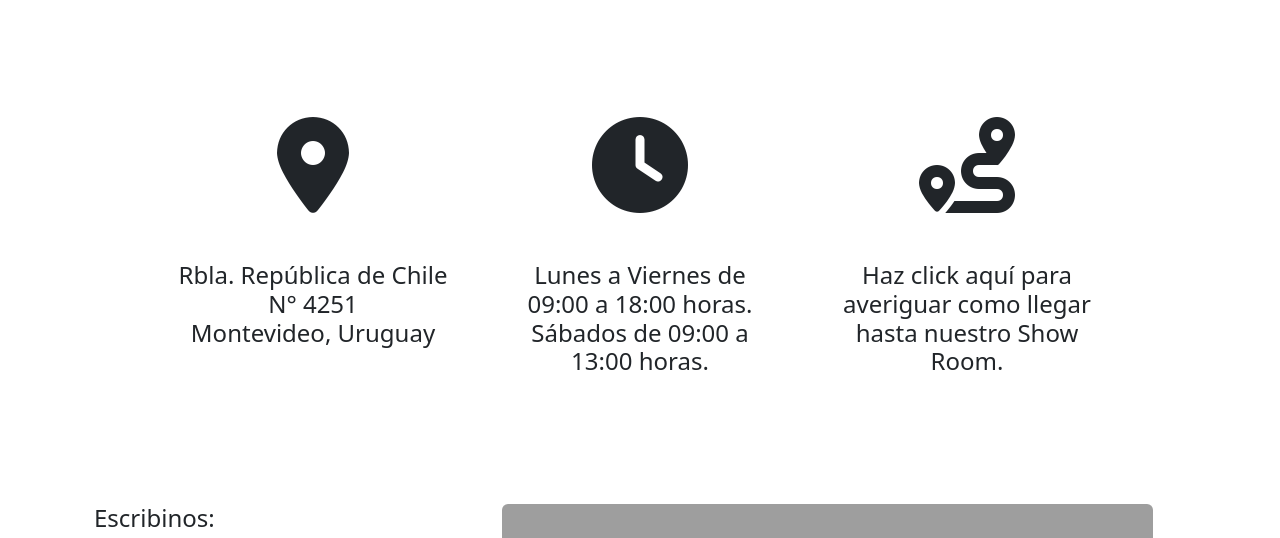
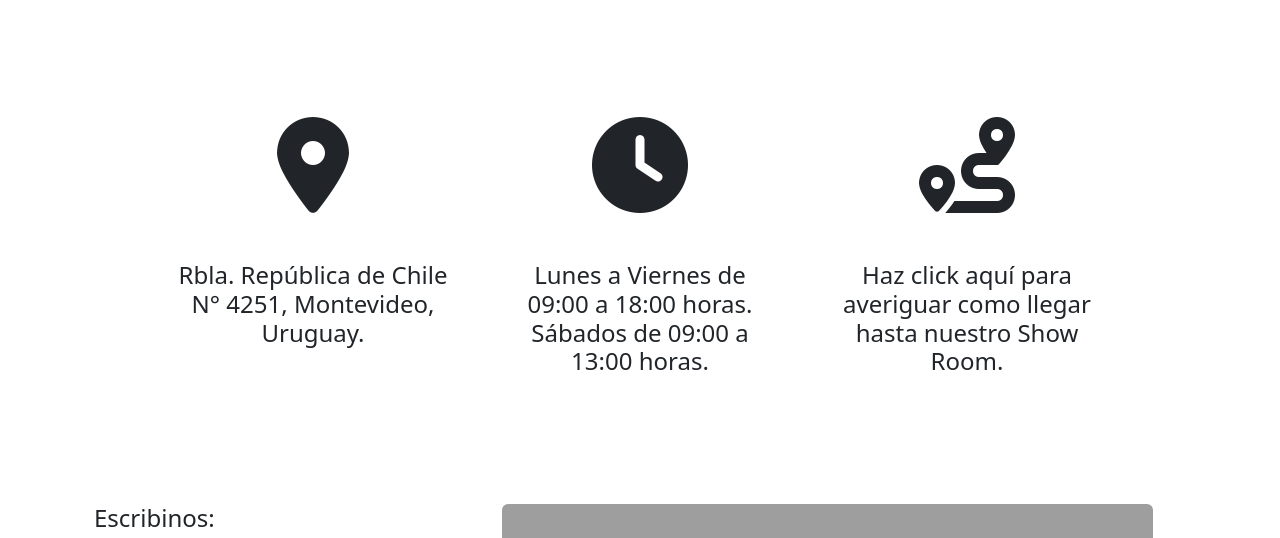
Before and after one commit to clissic/BoutiqueAutomoviles, a plain HTML site: page pages/contact.html in a window 1280 px wide. Shown: the part 206-744 px from the top of the page. Drawn offline with nearby package versions, Linux system fonts and the light colour scheme; grey boxes are pictures that could not be loaded.

Commit message:
fix(estilizado): Cambios menores en el estilizado y errores en textos

```diff
--- a/pages/contact.html
+++ b/pages/contact.html
@@ -68,8 +68,7 @@
                 <div class="container d-flex flex-column flex-md-row justify-content-center gap-5" style="margin: 10vw 0;">
                     <div class="col-12 col-md-3 d-flex flex-column align-items-center">
                         <i class="fa-solid fa-location-dot mb-5" style="font-size: 6rem;"></i>
-                        <h4 class="m-0 text-center">Rbla. República de Chile N° 4251</h4>
-                        <h4 class="m-0 text-center">Montevideo, Uruguay</h4>
+                        <h4 class="m-0 text-center">Rbla. República de Chile N° 4251, Montevideo, Uruguay.</h4>
                     </div>
                     <div class="col-12 col-md-3 d-flex flex-column align-items-center">
                         <i class="fa-solid fa-clock mb-5" style="font-size: 6rem;"></i>
@@ -122,7 +121,7 @@
     </div>
     <footer class="d-flex flex-wrap justify-content-between align-items-center">
         <div class="col-md-4 mb-0 mt-4 d-flex align-items-center custom-footer-justify">
-            <a href="./index.html">
+            <a href="../index.html">
                 <img class="logo-footer w-50" src="../assets/img/Logotipo Boutique Automoviles.svg" alt="logo-boutique">
             </a>
         </div>
```
Also changed, not shown: pages/all-vehicles.html (+1 -1 lines), pages/insurances.html (+1 -1 lines), pages/vehicle.html (+1 -1 lines).
